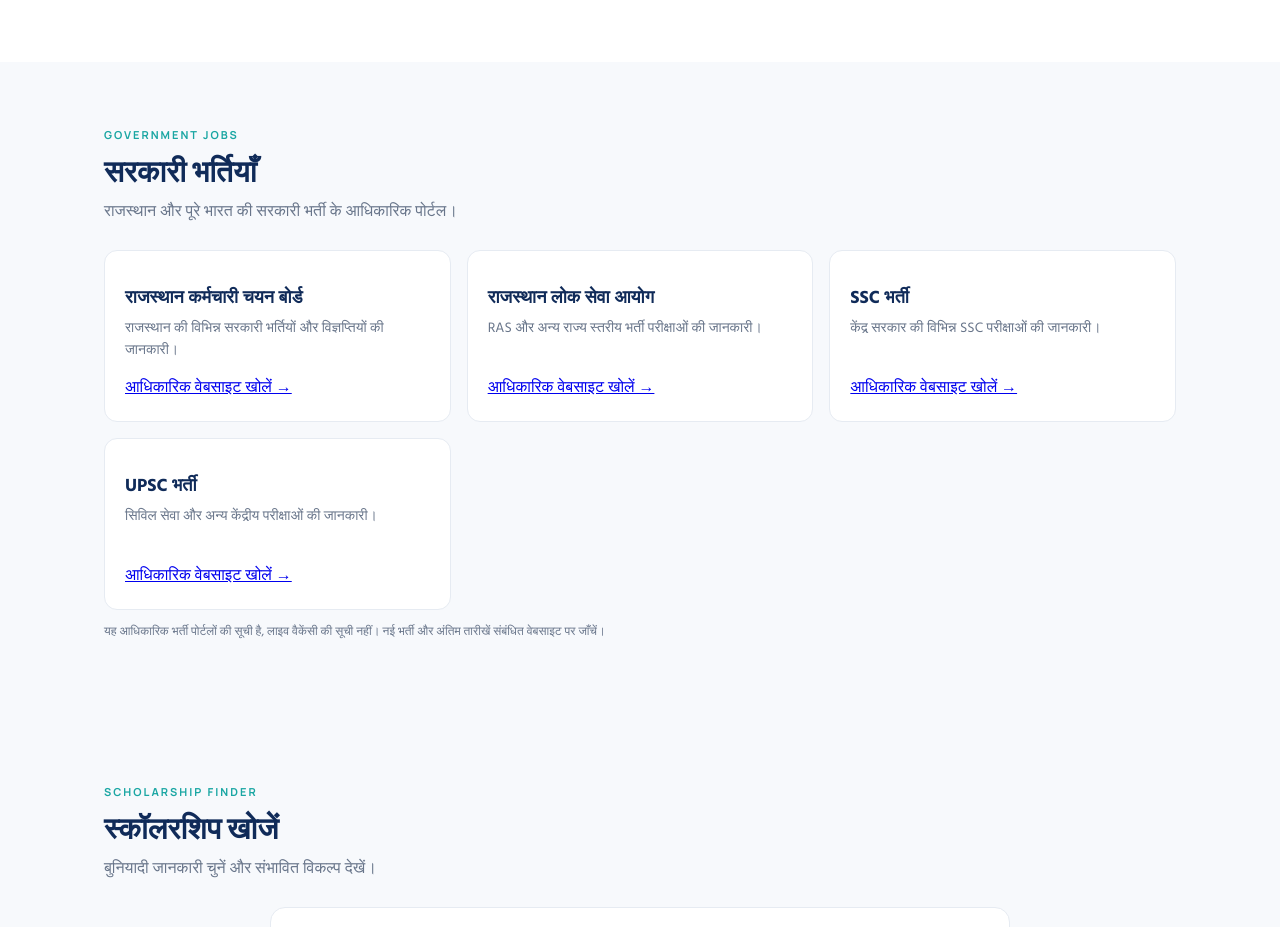
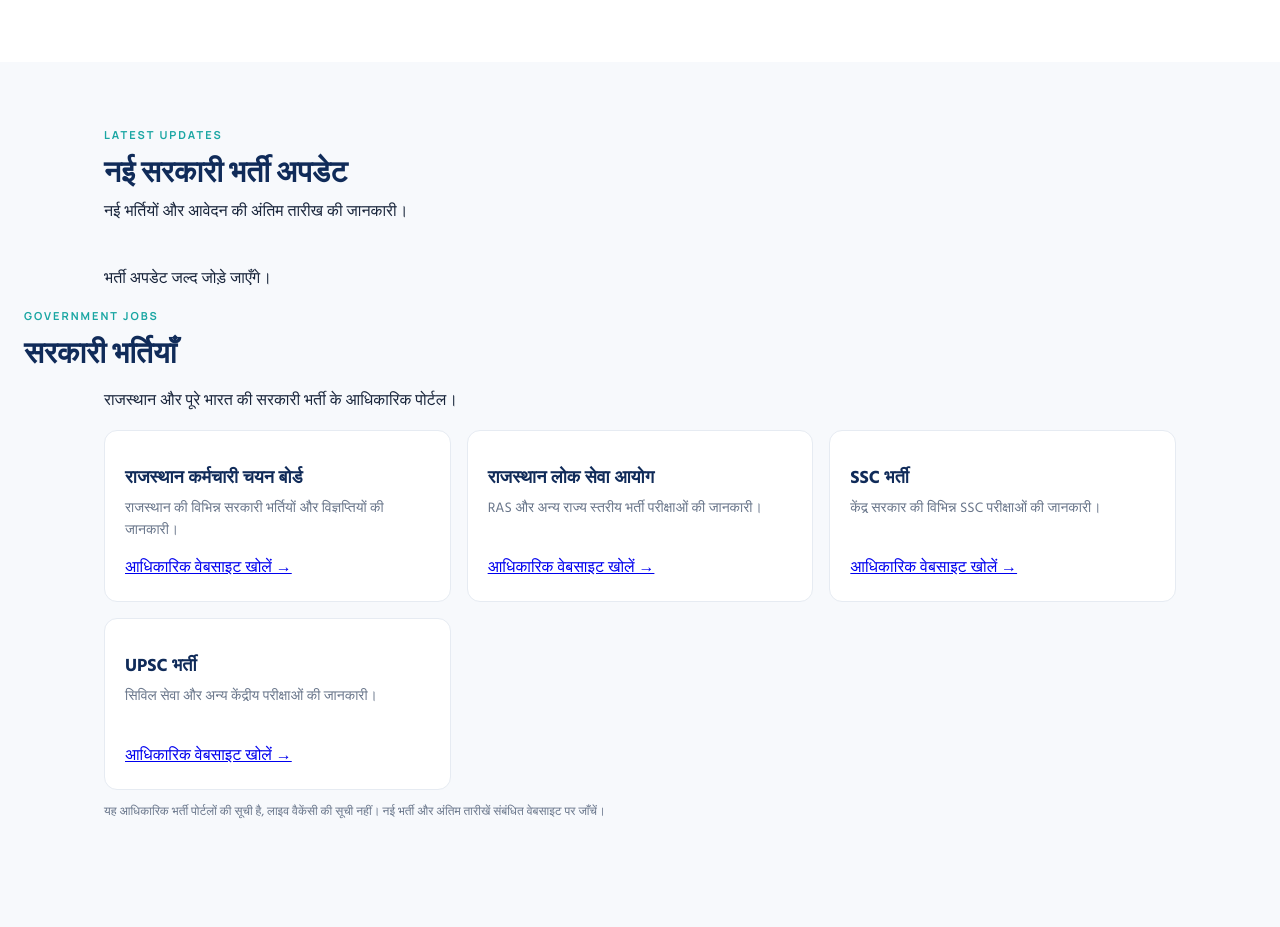
Before and after one commit to poojarathore10082007-spec/formsaathi-ai, a plain HTML site: page index.html in a window 1280 px wide. Shown: the part 1363-2290 px from the top of the page. Drawn offline with Linux system fonts and the light colour scheme.

Commit message:
Update index.html

```diff
--- a/index.html
+++ b/index.html
@@ -76,7 +76,17 @@
 
 <section class="section tinted" id="jobs">
   <div class="section-head">
-    <div>
+
+  <div>
+    <span class="eyebrow">LATEST UPDATES</span>
+    <h2>नई सरकारी भर्ती अपडेट</h2
+    <p>नई भर्तियों और आवेदन की अंतिम तारीख की जानकारी।</p>
+  </div>
+</div>
+
+<div class="cards" id="latestJobs">
+  <p>भर्ती अपडेट जल्द जोड़े जाएँगे।</p>
+</div>
       <span class="eyebrow">GOVERNMENT JOBS</span>
       <h2>सरकारी भर्तियाँ</h2>
       <p>राजस्थान और पूरे भारत की सरकारी भर्ती के आधिकारिक पोर्टल।</p>
```
